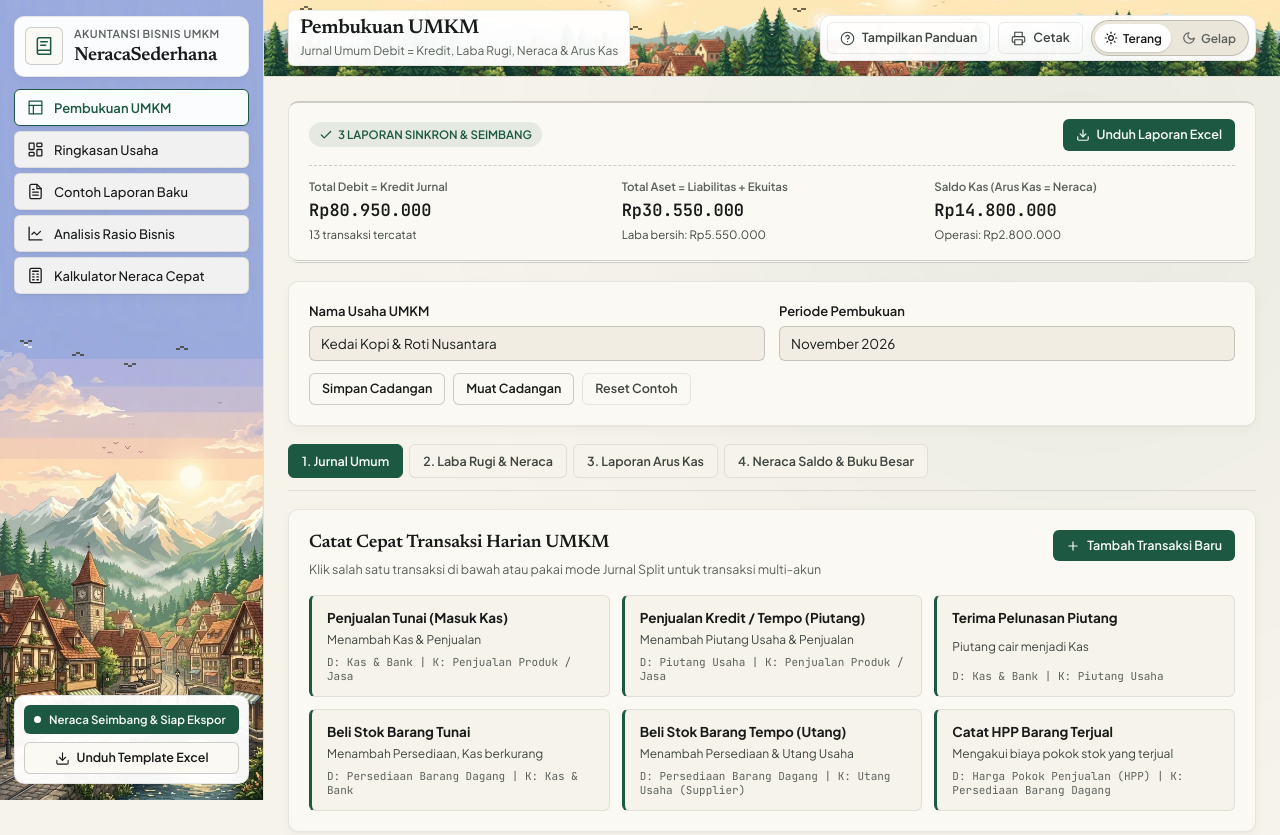
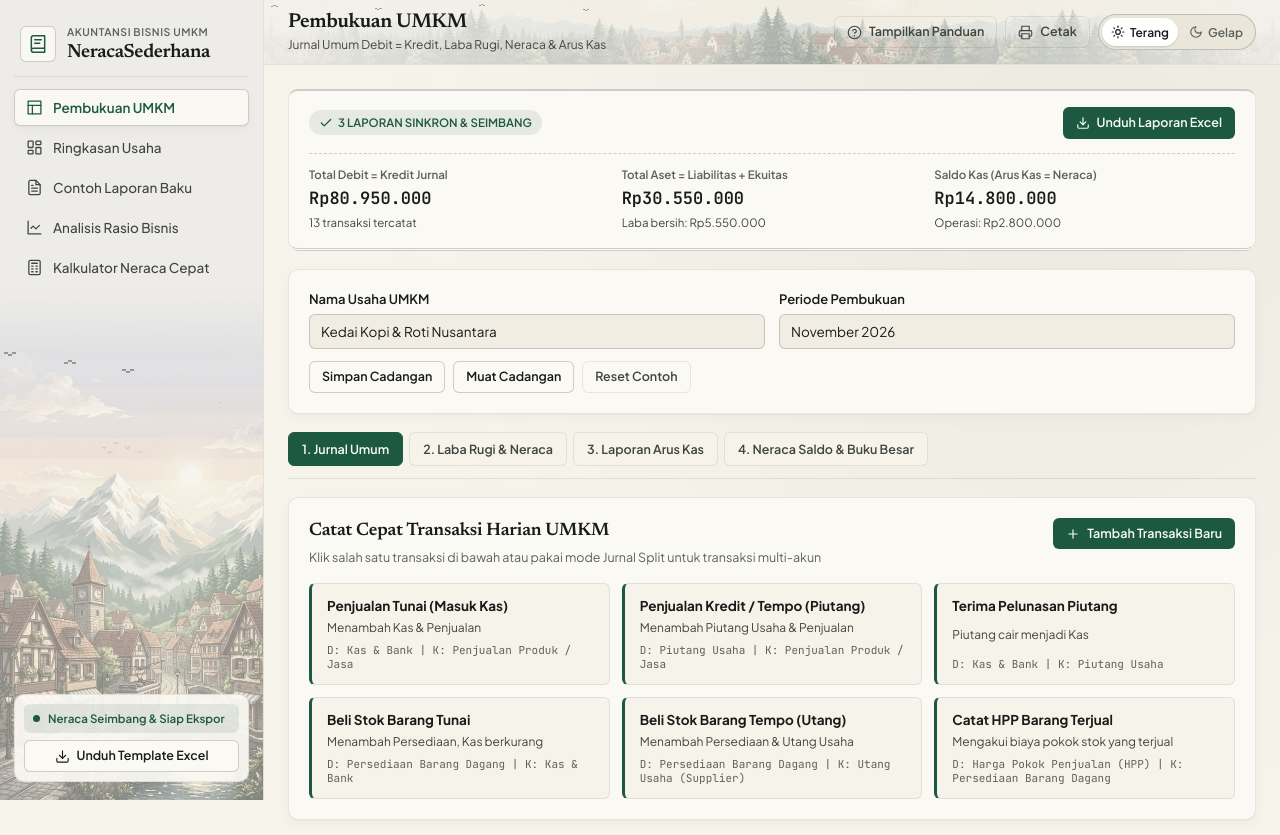
Before and after one commit to DoniFirmansah/laporan-keuangan-umkm, a plain HTML site: page app/index.html in a window 1280 px wide. Shown: the top 835 px of the page. Drawn offline with Linux system fonts and the light colour scheme.

Commit message:
style: restrain hi-bit pixel backdrop into quiet editorial atmospheric layer

```diff
--- a/app/index.html
+++ b/app/index.html
@@ -14,9 +14,9 @@
     href="https://fonts.googleapis.com/css2?family=JetBrains+Mono:wght@400;500;600&family=Newsreader:opsz,wght@6..72,500;6..72,600&family=Plus+Jakarta+Sans:wght@400;500;600;700&display=swap"
     rel="stylesheet"
   />
-  <link rel="stylesheet" href="./styles/tokens.css?v=20261126-17" />
-  <link rel="stylesheet" href="./styles/layout.css?v=20261126-17" />
-  <link rel="stylesheet" href="./styles/components.css?v=20261126-17" />
+  <link rel="stylesheet" href="./styles/tokens.css?v=20261126-18" />
+  <link rel="stylesheet" href="./styles/layout.css?v=20261126-18" />
+  <link rel="stylesheet" href="./styles/components.css?v=20261126-18" />
   <style>:focus-visible { outline: 2px solid var(--accent-primary); outline-offset: 2px; }</style>
 </head>
 <body>
@@ -322,6 +322,6 @@
 
   <div id="toast-region" class="toast-region" aria-live="polite" aria-atomic="true"></div>
 
-  <script type="module" src="./src/main.js?v=20261126-17"></script>
+  <script type="module" src="./src/main.js?v=20261126-18"></script>
 </body>
 </html>
--- a/app/src/atmosphere.js
+++ b/app/src/atmosphere.js
@@ -68,22 +68,22 @@ function buildFxPalette(bridge) {
     isLight,
     bg,
     accent,
-    sunCore: bridge.rgba(isLight ? surface : bridge.mix(text, sec, 0.20), isLight ? 0.94 : 0.96),
-    sunHalo1: bridge.rgba(isLight ? surface : bridge.mix(surface, sec, 0.35), isLight ? 0.42 : 0.28),
-    sunHalo2: bridge.rgba(isLight ? surface : sec, isLight ? 0.18 : 0.14),
-    moonCutout: bridge.rgba(bridge.mix(inset, accent, 0.10), 0.94),
-    starBright: bridge.rgba(bridge.mix(text, sec, 0.20), 0.95),
-    starMid: bridge.rgba(bridge.mix(text, muted, 0.30), 0.68),
-    starDim: bridge.rgba(muted, 0.42),
-    bird: bridge.rgba(bridge.mix(text, sec, 0.22), 0.68),
-    smoke: bridge.rgba(surface, isLight ? 0.42 : 0.22),
-    petalA: bridge.rgba(surface, 0.78),
-    petalB: bridge.rgba(bridge.mix(surface, sec, 0.38), 0.72),
-    waterGlint: bridge.rgba(isLight ? bridge.mix(surface, sec, 0.20) : bridge.mix(sec, text, 0.35), isLight ? 0.72 : 0.76),
-    fireflyCore: bridge.rgba(bridge.mix(sec, text, 0.45), 0.98),
-    fireflyMid: bridge.rgba(sec, 0.48),
-    fireflyHalo: bridge.rgba(sec, 0.20),
-    cloudWisp: bridge.rgba(surface, isLight ? 0.26 : 0.08),
+    sunCore: bridge.rgba(isLight ? surface : bridge.mix(text, sec, 0.18), isLight ? 0.56 : 0.65),
+    sunHalo1: bridge.rgba(isLight ? surface : bridge.mix(surface, sec, 0.30), isLight ? 0.24 : 0.18),
+    sunHalo2: bridge.rgba(isLight ? surface : sec, isLight ? 0.11 : 0.09),
+    moonCutout: bridge.rgba(bridge.mix(inset, accent, 0.08), 0.85),
+    starBright: bridge.rgba(bridge.mix(text, sec, 0.16), 0.62),
+    starMid: bridge.rgba(bridge.mix(text, muted, 0.35), 0.42),
+    starDim: bridge.rgba(muted, 0.24),
+    bird: bridge.rgba(bridge.mix(text, muted, 0.45), 0.44),
+    smoke: bridge.rgba(surface, isLight ? 0.28 : 0.14),
+    petalA: bridge.rgba(surface, 0.46),
+    petalB: bridge.rgba(bridge.mix(surface, sec, 0.28), 0.38),
+    waterGlint: bridge.rgba(isLight ? surface : bridge.mix(sec, text, 0.30), isLight ? 0.44 : 0.48),
+    fireflyCore: bridge.rgba(bridge.mix(sec, text, 0.36), 0.72),
+    fireflyMid: bridge.rgba(sec, 0.28),
+    fireflyHalo: bridge.rgba(sec, 0.10),
+    cloudWisp: bridge.rgba(surface, isLight ? 0.16 : 0.05),
   };
 }
 
@@ -175,102 +175,69 @@ function drawShootingStar(ctx, vw, startY, spanY, pal, phase, cycleLen) {
 
 function drawSidebarOverlay(vCtx, vw, vh, pal, phase) {
   if (pal.isLight) {
-    // 1. Subtle breathing luminous morning sun shimmer right on the illustrated sun
-    const sunX = Math.round(vw * 0.72);
-    const sunY = Math.round(vh * 0.60);
-    const pulse = Math.round(Math.sin(phase * 1.1) * 1.2);
-    drawSteppedCircle(vCtx, sunX, sunY, 9 + pulse, pal.sunHalo2);
-    drawSteppedCircle(vCtx, sunX, sunY, 5 + Math.max(0, pulse), pal.sunHalo1);
-
-    // 2. Gentle drifting sunlit cloud wisps across upper visible sky
-    const cw1 = ((phase * 2.1) % (vw + 36)) - 22;
-    px(vCtx, cw1, Math.round(vh * 0.44), 18, 2, pal.cloudWisp);
-    px(vCtx, cw1 + 4, Math.round(vh * 0.44) - 1, 10, 1, pal.cloudWisp);
-
-    // 3. Flapping V-flock of pixel birds gliding across the sky above the peaks
-    for (let b = 0; b < 4; b++) {
-      const bx = ((phase * (5.2 + b * 0.45) + b * 24) % (vw + 28)) - 14;
-      const by = Math.round(vh * 0.43) + (b % 3) * 5 + Math.round(Math.sin(phase * 2.2 + b) * 1.3);
-      const wingUp = Math.floor(phase * 4.2 + b) % 2 === 0;
+    // 1. Calm V-flock of tiny pixel birds drifting slowly across open sky above peaks
+    for (let b = 0; b < 3; b++) {
+      const bx = ((phase * (3.6 + b * 0.35) + b * 28) % (vw + 28)) - 14;
+      const by = Math.round(vh * 0.44) + (b % 3) * 5 + Math.round(Math.sin(phase * 1.8 + b) * 1.1);
+      const wingUp = Math.floor(phase * 3.4 + b) % 2 === 0;
       drawBird(vCtx, bx, by, wingUp, pal);
     }
 
-    // 4. Lazy rising chimney smoke wisps from the cozy village roofs
-    for (let s = 0; s < 3; s++) {
-      const life = (phase * 0.38 + s * 0.33) % 1;
-      const sx = Math.round(vw * 0.16 + Math.sin(phase + s * 2) * 2 + life * 4);
-      const sy = Math.round(vh * 0.72 - life * 14);
-      px(vCtx, sx, sy, life > 0.55 ? 2 : 1, 1, pal.smoke);
+    // 2. Lazy rising chimney smoke wisps from cozy village roofs
+    for (let s = 0; s < 2; s++) {
+      const life = (phase * 0.28 + s * 0.5) % 1;
+      const sx = Math.round(vw * 0.16 + Math.sin(phase * 0.8 + s * 2) * 1.8 + life * 3);
+      const sy = Math.round(vh * 0.72 - life * 12);
+      px(vCtx, sx, sy, 1, 1, pal.smoke);
     }
 
-    // 5. Sparkling animated water glints on the canal beneath the stone arch bridge
-    for (let g = 0; g < 6; g++) {
-      if (Math.sin(phase * 3.1 + g * 2.3) > 0.1) {
-        const gx = Math.round(vw * 0.58 + ((g * 11) % Math.max(12, Math.floor(vw * 0.26))));
-        const gy = Math.round(vh * 0.87 + g * 2.5);
-        px(vCtx, gx, gy, 3 + (g % 2), 1, pal.waterGlint);
+    // 3. Soft shimmering water glints on the canal beneath the stone arch bridge
+    for (let g = 0; g < 4; g++) {
+      if (Math.sin(phase * 2.2 + g * 2.5) > 0.2) {
+        const gx = Math.round(vw * 0.60 + ((g * 13) % Math.max(12, Math.floor(vw * 0.22))));
+        const gy = Math.round(vh * 0.87 + g * 3);
+        px(vCtx, gx, gy, 3, 1, pal.waterGlint);
       }
     }
 
-    // 6. Floating sunlit dust/petals across village & hills
-    drawSunlitMotes(vCtx, vw, Math.round(vh * 0.42), Math.round(vh * 0.90), pal, phase, 11);
+    // 4. Whisper-light sunlit motes drifting slowly over valley
+    drawSunlitMotes(vCtx, vw, Math.round(vh * 0.45), Math.round(vh * 0.88), pal, phase * 0.7, 6);
   } else {
-    // 1. Twinkling 4-point pixel stars across the extended midnight sky
-    drawTwinklingStars(vCtx, vw, Math.round(vh * 0.04), Math.round(vh * 0.52), pal, phase, 26);
+    // 1. Subtle twinkling pixel stars strictly below the menu zone
+    drawTwinklingStars(vCtx, vw, Math.round(vh * 0.38), Math.round(vh * 0.56), pal, phase * 0.8, 14);
 
-    // 2. Periodic shooting star streaking across the open night sky
-    drawShootingStar(vCtx, vw, Math.round(vh * 0.38), Math.round(vh * 0.10), pal, phase, 7.2);
+    // 2. Occasional calm shooting star
+    drawShootingStar(vCtx, vw, Math.round(vh * 0.40), Math.round(vh * 0.08), pal, phase, 11.5);
 
-    // 3. Shimmering golden lantern reflections on the dark canal water under the bridge
-    for (let g = 0; g < 6; g++) {
-      if (Math.sin(phase * 2.6 + g * 1.9) > 0.05) {
-        const gx = Math.round(vw * 0.62 + ((g * 9) % Math.max(12, Math.floor(vw * 0.24))));
-        const gy = Math.round(vh * 0.89 + g * 2.2);
-        px(vCtx, gx, gy, 3 + (g % 2), 1, pal.waterGlint);
+    // 3. Soft lantern reflections on the dark canal water
+    for (let g = 0; g < 4; g++) {
+      if (Math.sin(phase * 1.9 + g * 2.1) > 0.2) {
+        const gx = Math.round(vw * 0.62 + ((g * 11) % Math.max(12, Math.floor(vw * 0.20))));
+        const gy = Math.round(vh * 0.89 + g * 2.5);
+        px(vCtx, gx, gy, 2, 1, pal.waterGlint);
       }
     }
 
-    // 4. Glowing golden-amber fireflies (kunang-kunang) bobbing over forest & village
-    drawFireflies(vCtx, vw, Math.round(vh * 0.54), Math.round(vh * 0.92), pal, phase, 16);
+    // 4. Gentle golden-amber fireflies (kunang-kunang) bobbing calmly among trees & village
+    drawFireflies(vCtx, vw, Math.round(vh * 0.58), Math.round(vh * 0.90), pal, phase * 0.75, 9);
   }
 }
 
 function drawTopbarOverlay(vCtx, vw, vh, pal, phase) {
-  // Position celestial highlight inside the clear center scenic gap between title & actions
-  const celX = Math.round(vw * 0.55);
-  const celY = Math.max(7, Math.round(vh * 0.30));
-
   if (pal.isLight) {
-    // 1. Single gentle glowing pixel sun in the open panoramic sky gap
-    const pulse = Math.round(Math.sin(phase * 1.2) * 0.8);
-    drawSteppedCircle(vCtx, celX, celY, 8 + pulse, pal.sunHalo2);
-    drawSteppedCircle(vCtx, celX, celY, 5, pal.sunHalo1);
-    drawSteppedCircle(vCtx, celX, celY, 3, pal.sunCore);
-
-    // 2. Flapping pixel birds gliding left-to-right across the mountain horizon
-    const birdCount = Math.max(3, Math.min(6, Math.floor(vw / 95)));
+    // Calm peripheral birds & sunlit motes — never competing with header typography
+    const birdCount = Math.max(2, Math.min(4, Math.floor(vw / 160)));
     for (let b = 0; b < birdCount; b++) {
-      const bx = ((phase * (6.2 + b * 0.9) + b * 74) % (vw + 24)) - 12;
-      const by = 4 + (b % 3) * 4 + Math.round(Math.sin(phase * 2.4 + b) * 1.3);
-      const wingUp = Math.floor(phase * 4.4 + b) % 2 === 0;
+      const bx = ((phase * (4.2 + b * 0.6) + b * 96) % (vw + 24)) - 12;
+      const by = 5 + (b % 2) * 5 + Math.round(Math.sin(phase * 1.9 + b) * 1.1);
+      const wingUp = Math.floor(phase * 3.5 + b) % 2 === 0;
       drawBird(vCtx, bx, by, wingUp, pal);
     }
-
-    // 3. Drifting sunlit petals / golden motes
-    drawSunlitMotes(vCtx, vw, 3, Math.max(12, vh - 4), pal, phase, Math.max(8, Math.floor(vw / 52)));
+    drawSunlitMotes(vCtx, vw, 4, Math.max(12, vh - 4), pal, phase * 0.65, Math.max(4, Math.floor(vw / 90)));
   } else {
-    // 1. Single luminous crescent moon in the open center gap
-    drawSteppedCircle(vCtx, celX, celY, 8, pal.sunHalo2);
-    drawSteppedCircle(vCtx, celX, celY, 5, pal.sunHalo1);
-    drawSteppedCircle(vCtx, celX, celY, 3, pal.sunCore);
-    drawSteppedCircle(vCtx, celX + 2, celY - 1, 2, pal.moonCutout);
-
-    // 2. Twinkling stars + periodic shooting star across the midnight header sky
-    drawTwinklingStars(vCtx, vw, 2, Math.max(10, Math.floor(vh * 0.58)), pal, phase, Math.max(18, Math.floor(vw / 22)));
-    drawShootingStar(vCtx, vw, 3, Math.max(8, Math.floor(vh * 0.34)), pal, phase + 2.5, 6.8);
-
-    // 3. Bobbing golden fireflies (kunang-kunang) over the illuminated rooftops & pines
-    drawFireflies(vCtx, vw, Math.floor(vh * 0.36), Math.max(14, vh - 3), pal, phase, Math.max(10, Math.floor(vw / 42)));
+    // Whisper-quiet twinkling stars & gentle fireflies along the night treeline
+    drawTwinklingStars(vCtx, vw, 2, Math.max(10, Math.floor(vh * 0.56)), pal, phase * 0.75, Math.max(10, Math.floor(vw / 44)));
+    drawFireflies(vCtx, vw, Math.floor(vh * 0.44), Math.max(14, vh - 3), pal, phase * 0.7, Math.max(5, Math.floor(vw / 80)));
   }
 }
 
--- a/app/styles/layout.css
+++ b/app/styles/layout.css
@@ -44,7 +44,7 @@
   height: 100dvh;
   display: flex;
   flex-direction: column;
-  padding: 16px 14px;
+  padding: 18px 14px;
   background-color: var(--bg-base);
   border-right: 1px solid var(--border-subtle);
   overflow-y: auto;
@@ -63,16 +63,22 @@
   background-size: cover;
   background-position: center bottom;
   background-repeat: no-repeat;
-  transition: opacity 380ms ease;
+  transition: opacity 420ms ease;
 }
 
 .sidebar::before {
-  background-image: url('../assets/sidebar-day.webp?v=20261126-16');
-  opacity: 1;
+  background-image:
+    linear-gradient(180deg, var(--atmo-veil-top) 0%, var(--atmo-veil-top) 36%, var(--atmo-veil-mid) 56%, var(--atmo-veil-low) 100%),
+    url('../assets/sidebar-day.webp?v=20261126-18');
+  filter: saturate(0.56) contrast(0.90) brightness(1.04);
+  opacity: 0.72;
 }
 
 .sidebar::after {
-  background-image: url('../assets/sidebar-night.webp?v=20261126-16');
+  background-image:
+    linear-gradient(180deg, var(--atmo-veil-top) 0%, var(--atmo-veil-top) 36%, var(--atmo-veil-mid) 56%, var(--atmo-veil-low) 100%),
+    url('../assets/sidebar-night.webp?v=20261126-18');
+  filter: saturate(0.62) contrast(0.94) brightness(0.88);
   opacity: 0;
 }
 
@@ -81,7 +87,7 @@
 }
 
 [data-theme="dark"] .sidebar::after {
-  opacity: 1;
+  opacity: 0.76;
 }
 
 .sidebar > :not(.nav-pixel-canvas) {
@@ -94,11 +100,8 @@
   align-items: center;
   justify-content: space-between;
   gap: 10px;
-  padding: 9px 10px 10px;
-  border-radius: var(--radius-md);
-  background-color: var(--nav-scrim-strong);
-  border: 1px solid var(--border-subtle);
-  box-shadow: var(--shadow-card);
+  padding: 6px 6px 12px;
+  border-bottom: 1px solid var(--border-subtle);
 }
 
 .brand-inner {
@@ -111,20 +114,20 @@
 .brand-mark {
   display: grid;
   place-items: center;
-  width: 38px;
-  height: 38px;
+  width: 36px;
+  height: 36px;
   border-radius: var(--radius-sm);
   border: 1px solid var(--border-strong);
-  background-color: var(--bg-surface);
+  background-color: var(--nav-scrim-strong);
   color: var(--accent-primary);
   flex-shrink: 0;
 }
 
 .brand-kicker {
   margin: 0;
-  font-size: 11px;
+  font-size: 10.5px;
   font-weight: 600;
-  letter-spacing: 0.04em;
+  letter-spacing: 0.05em;
   text-transform: uppercase;
   color: var(--text-muted);
 }
@@ -141,7 +144,7 @@
 .nav-list {
   display: flex;
   flex-direction: column;
-  gap: 5px;
+  gap: 3px;
   padding: 12px 0;
   flex: 1;
 }
@@ -151,30 +154,28 @@
   align-items: center;
   gap: 10px;
   width: 100%;
-  padding: 9px 12px;
-  border: 1px solid var(--border-subtle);
+  padding: 9px 11px;
+  border: 1px solid transparent;
   border-radius: var(--radius-sm);
-  background-color: var(--nav-scrim);
-  color: var(--text-primary);
+  background-color: transparent;
+  color: var(--text-secondary);
   font-family: var(--font-sans);
-  font-size: 13px;
+  font-size: 13.5px;
   font-weight: 500;
   text-align: left;
   cursor: pointer;
-  box-shadow: var(--shadow-card);
   transition: background-color 140ms ease, color 140ms ease, border-color 140ms ease;
 }
 
 .nav-item:hover {
-  background-color: var(--nav-scrim-strong);
-  border-color: var(--border-strong);
+  background-color: var(--nav-scrim);
   color: var(--text-primary);
 }
 
 .nav-item.active {
   background-color: var(--nav-scrim-strong);
   color: var(--accent-primary);
-  border-color: var(--accent-primary);
+  border-color: var(--border-strong);
   font-weight: 600;
   box-shadow: var(--shadow-card);
 }
@@ -182,42 +183,31 @@
 .sidebar-footer {
   display: flex;
   flex-direction: column;
-  gap: 8px;
+  gap: 7px;
   padding: 9px;
   border-radius: var(--radius-md);
   background-color: var(--nav-scrim-strong);
   border: 1px solid var(--border-subtle);
-  box-shadow: var(--shadow-card);
 }
 
 .source-pill {
   display: flex;
   align-items: center;
   gap: 8px;
-  padding: 6px 10px;
+  padding: 6px 9px;
   border-radius: var(--radius-sm);
-  background-color: var(--accent-primary);
+  background-color: var(--status-ok-bg);
   font-size: 11.5px;
   font-weight: 600;
-  color: var(--accent-on-primary);
-}
-
-[data-theme="dark"] .source-pill {
-  background-color: var(--accent-primary-tint);
   color: var(--accent-primary);
-  border: 1px solid var(--border-strong);
 }
 
 .dot-ok {
   width: 7px;
   height: 7px;
   border-radius: 50%;
-  background-color: var(--accent-on-primary);
+  background-color: var(--status-ok);
   flex-shrink: 0;
-}
-
-[data-theme="dark"] .dot-ok {
-  background-color: var(--status-ok);
 }
 
 .workspace {
@@ -250,19 +240,25 @@
   inset: 0;
   z-index: 0;
   pointer-events: none;
-  background-size: auto 112%;
-  background-position: center bottom;
-  background-repeat: repeat-x;
-  transition: opacity 380ms ease;
+  background-size: auto 100%, auto 112%;
+  background-position: center center, center bottom;
+  background-repeat: no-repeat, repeat-x;
+  transition: opacity 420ms ease;
 }
 
 .topbar::before {
-  background-image: url('../assets/topbar-day.webp?v=20261126-16');
-  opacity: 1;
+  background-image:
+    linear-gradient(90deg, var(--atmo-veil-top) 0%, var(--atmo-veil-bar) 42%, var(--atmo-veil-mid) 56%, var(--atmo-veil-bar) 72%, var(--atmo-veil-top) 100%),
+    url('../assets/topbar-day.webp?v=20261126-18');
+  filter: saturate(0.46) contrast(0.86) brightness(1.06);
+  opacity: 0.68;
 }
 
 .topbar::after {
-  background-image: url('../assets/topbar-night.webp?v=20261126-16');
+  background-image:
+    linear-gradient(90deg, var(--atmo-veil-top) 0%, var(--atmo-veil-bar) 42%, var(--atmo-veil-mid) 56%, var(--atmo-veil-bar) 72%, var(--atmo-veil-top) 100%),
+    url('../assets/topbar-night.webp?v=20261126-18');
+  filter: saturate(0.54) contrast(0.90) brightness(0.84);
   opacity: 0;
 }
 
@@ -271,7 +267,7 @@
 }
 
 [data-theme="dark"] .topbar::after {
-  opacity: 1;
+  opacity: 0.72;
 }
 
 .topbar > :not(.nav-pixel-canvas) {
@@ -289,11 +285,6 @@
 
 .topbar-left > div {
   min-width: 0;
-  padding: 5px 11px;
-  border-radius: var(--radius-sm);
-  background-color: var(--nav-scrim-strong);
-  border: 1px solid var(--border-subtle);
-  box-shadow: var(--shadow-card);
 }
 
 .topbar-title {
@@ -311,7 +302,7 @@
 .topbar-subtitle {
   margin: 2px 0 0;
   font-size: 12px;
-  color: var(--text-muted);
+  color: var(--text-secondary);
   white-space: nowrap;
   overflow: hidden;
   text-overflow: ellipsis;
@@ -322,11 +313,6 @@
   align-items: center;
   gap: 8px;
   flex-shrink: 0;
-  padding: 4px 6px;
-  border-radius: var(--radius-md);
-  background-color: var(--nav-scrim-strong);
-  border: 1px solid var(--border-subtle);
-  box-shadow: var(--shadow-card);
 }
 
 .main-content {
--- a/app/styles/tokens.css
+++ b/app/styles/tokens.css
@@ -11,8 +11,12 @@
   --bg-elevated: #ffffff;
   --bg-inset: #ebe6da;
   --bg-input: #f1ede3;
-  --nav-scrim: rgba(251, 249, 244, 0.90);
-  --nav-scrim-strong: rgba(255, 255, 255, 0.96);
+  --nav-scrim: rgba(246, 243, 235, 0.72);
+  --nav-scrim-strong: rgba(251, 249, 244, 0.92);
+  --atmo-veil-top: rgba(246, 243, 235, 0.90);
+  --atmo-veil-mid: rgba(246, 243, 235, 0.34);
+  --atmo-veil-low: rgba(246, 243, 235, 0.24);
+  --atmo-veil-bar: rgba(246, 243, 235, 0.62);
 
   --text-primary: #181b19;
   --text-secondary: #3f4641;
@@ -56,8 +60,12 @@
   --bg-elevated: #222723;
   --bg-inset: #101311;
   --bg-input: #141815;
-  --nav-scrim: rgba(17, 21, 19, 0.86);
-  --nav-scrim-strong: rgba(25, 30, 27, 0.95);
+  --nav-scrim: rgba(19, 22, 20, 0.70);
+  --nav-scrim-strong: rgba(26, 30, 27, 0.90);
+  --atmo-veil-top: rgba(19, 22, 20, 0.88);
+  --atmo-veil-mid: rgba(19, 22, 20, 0.38);
+  --atmo-veil-low: rgba(19, 22, 20, 0.28);
+  --atmo-veil-bar: rgba(19, 22, 20, 0.58);
 
   --text-primary: #eceae2;
   --text-secondary: #c4c8c0;
```
